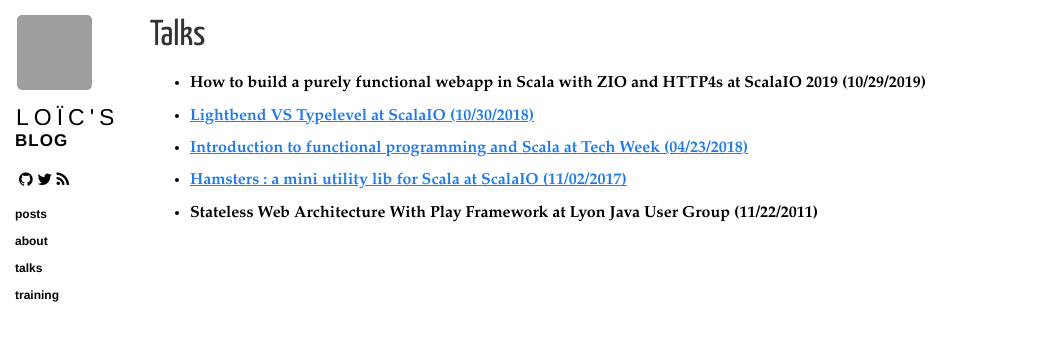
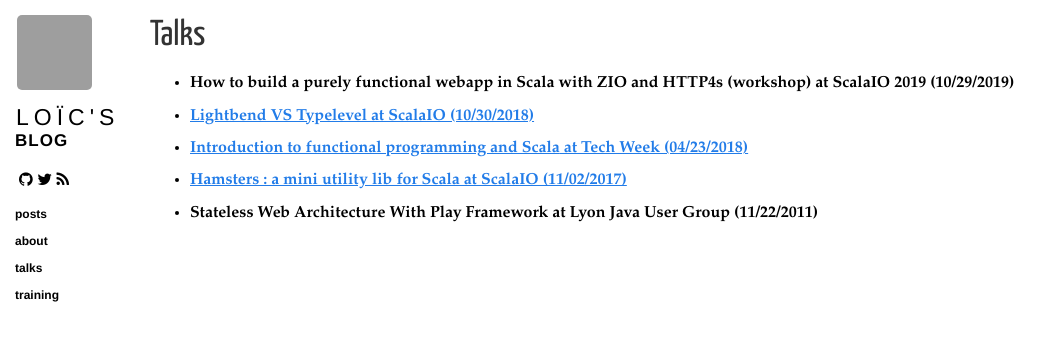
Before and after one commit to loicdescotte/loicdescotte.github.io, a Jekyll site: the page built from talks.html, in a window 1280 px wide, cut to the strip 0-341 px from the top of the page. Shown: the whole strip, without its empty margins (0-1062 px from the left). Built offline with Jekyll 4.4.1, drawn with Linux system fonts in a browser that asks for light colours; nearby versions of some CDN libraries; grey boxes are pictures that could not be loaded.

Commit message:
Update talks.html

```diff
--- a/talks.html
+++ b/talks.html
@@ -9,7 +9,7 @@ title: "Talks"
 
   <p>
   	<ul>
-      <li><b>How to build a purely functional webapp in Scala with ZIO and HTTP4s<b/> at ScalaIO 2019 (10/29/2019)</li>
+      <li><b>How to build a purely functional webapp in Scala with ZIO and HTTP4s (workshop)<b/> at ScalaIO 2019 (10/29/2019)</li>
       <li><a href="https://youtu.be/_WFqc08cF9s">Lightbend VS Typelevel at ScalaIO (10/30/2018)</a></li>
       <li><a href="https://youtu.be/rANw_fQ0C9o">Introduction to functional programming and Scala</b> at Tech Week (04/23/2018)</a></li>
       <li><a href="https://www.youtube.com/watch?v=_SaD28-1ds4">Hamsters : a mini utility lib for Scala at ScalaIO (11/02/2017)</a></li>
```
